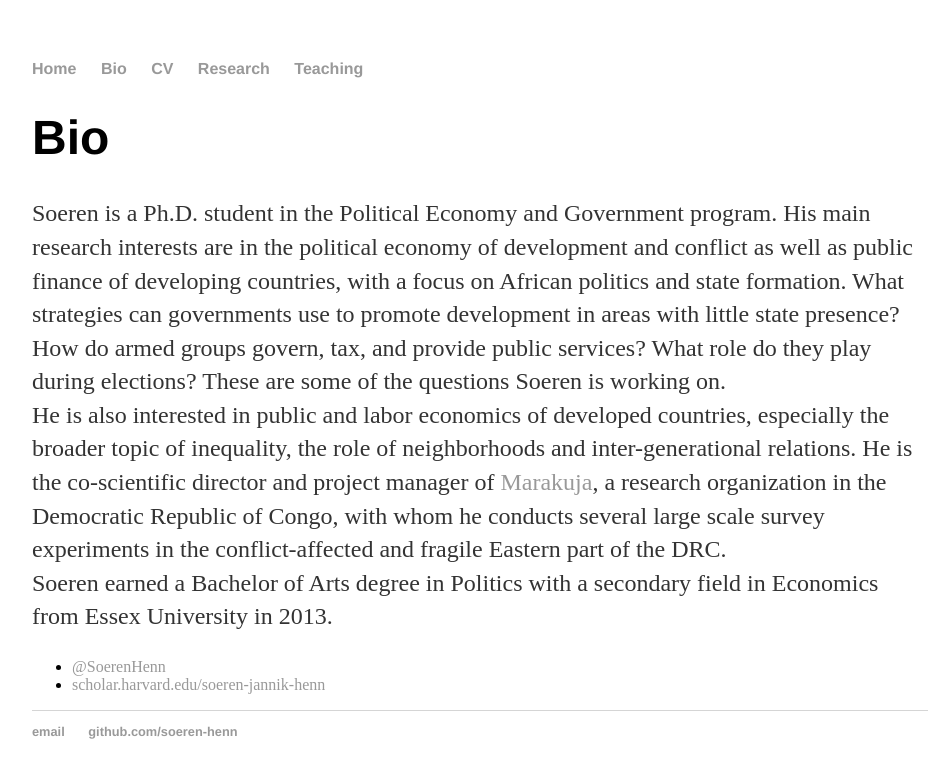
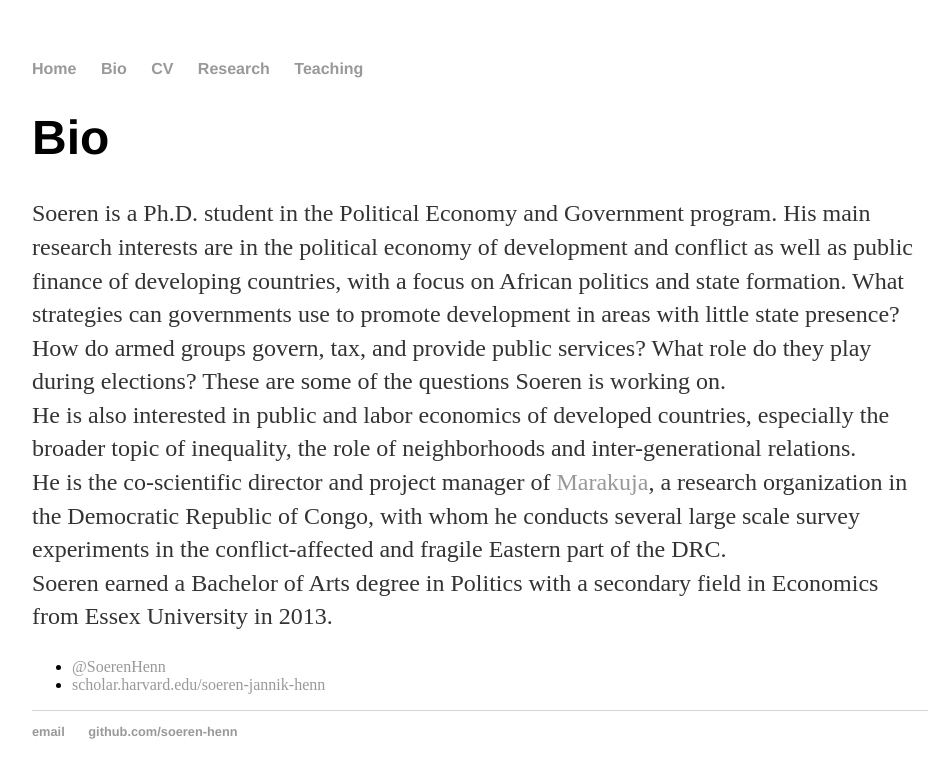
Before and after one commit to soeren-henn/soeren-henn.github.io, a Jekyll site: the page built from bio/index.html, in a window 1280 px wide. Shown: the top 778 px of the page, without its empty margins (160-1103 px from the left). Built offline with Jekyll 4.4.1, drawn with Linux system fonts in a browser that asks for light colours.

Commit message:
Update index.html

```diff
--- a/bio/index.html
+++ b/bio/index.html
@@ -5,7 +5,7 @@ title: About Soeren J. Henn
 
 		<div class="about">
 			<h1>Bio</h1>
-			<p>Soeren is a Ph.D. student in the Political Economy and Government program. His main research interests are in the political economy of development and conflict as well as public finance of developing countries, with a focus on African politics and state formation. What strategies can governments use to promote development in areas with little state presence? How do armed groups govern, tax, and provide public services? What role do they play during elections? These are some of the questions Soeren is working on. <br>He is also interested in public and labor economics of developed countries, especially the broader topic of inequality, the role of neighborhoods and inter-generational relations. He is the co-scientific director and project manager of <a href="https://marakujakivuresearch.com/">Marakuja</a>, a research organization in the Democratic Republic of Congo, with whom he conducts several large scale survey experiments in the conflict-affected and fragile Eastern part of the DRC. <br>Soeren earned a Bachelor of Arts degree in Politics with a secondary field in Economics from Essex University in 2013.</p>
+			<p>Soeren is a Ph.D. student in the Political Economy and Government program. His main research interests are in the political economy of development and conflict as well as public finance of developing countries, with a focus on African politics and state formation. What strategies can governments use to promote development in areas with little state presence? How do armed groups govern, tax, and provide public services? What role do they play during elections? These are some of the questions Soeren is working on. <br>He is also interested in public and labor economics of developed countries, especially the broader topic of inequality, the role of neighborhoods and inter-generational relations. <br>He is the co-scientific director and project manager of <a href="https://marakujakivuresearch.com/">Marakuja</a>, a research organization in the Democratic Republic of Congo, with whom he conducts several large scale survey experiments in the conflict-affected and fragile Eastern part of the DRC. <br>Soeren earned a Bachelor of Arts degree in Politics with a secondary field in Economics from Essex University in 2013.</p>
 
 			<ul class="contacts">
 				<li><a href="https://twitter.com/SoerenHenn" target="_blank">@SoerenHenn</a></li>
```
